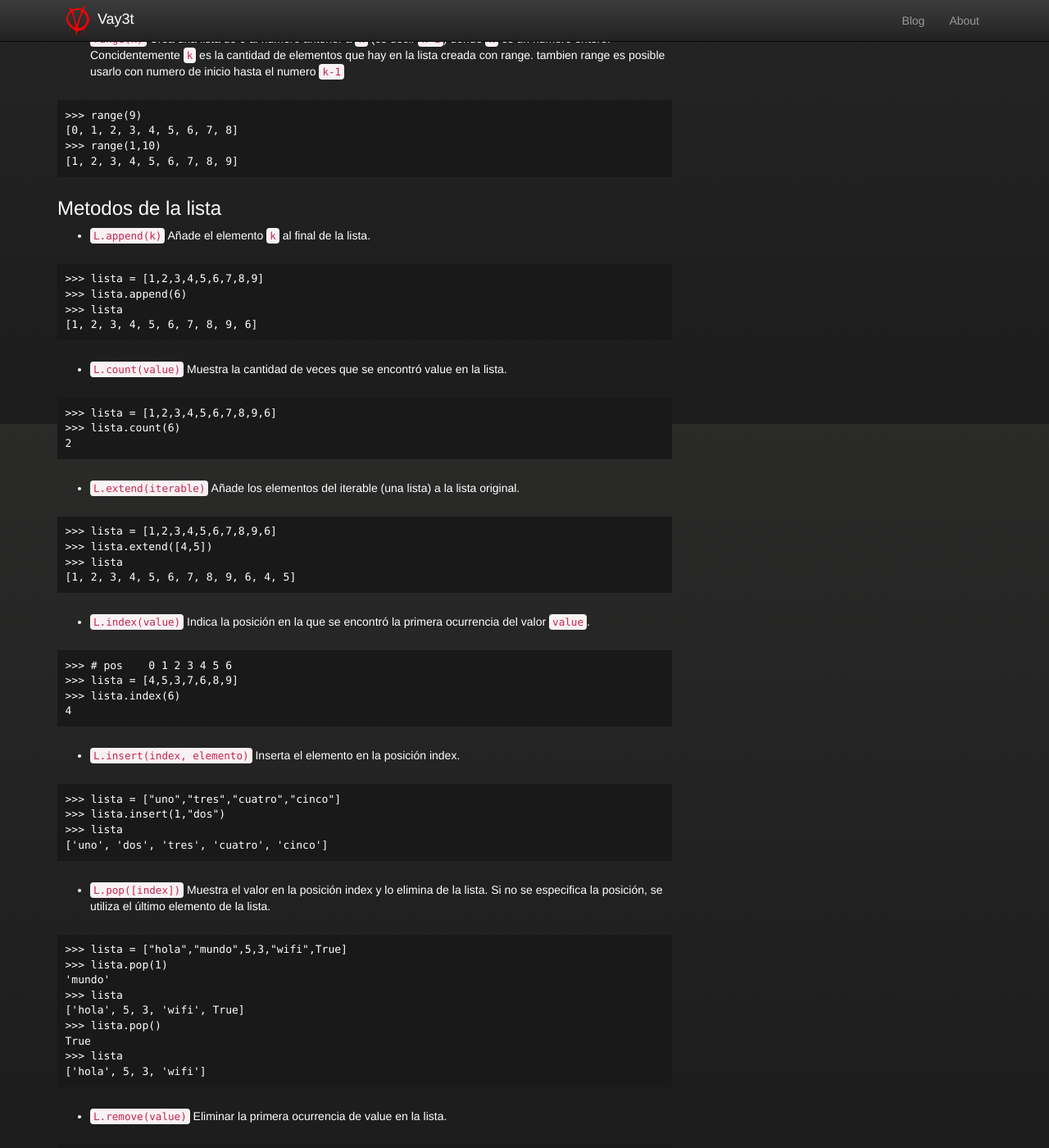
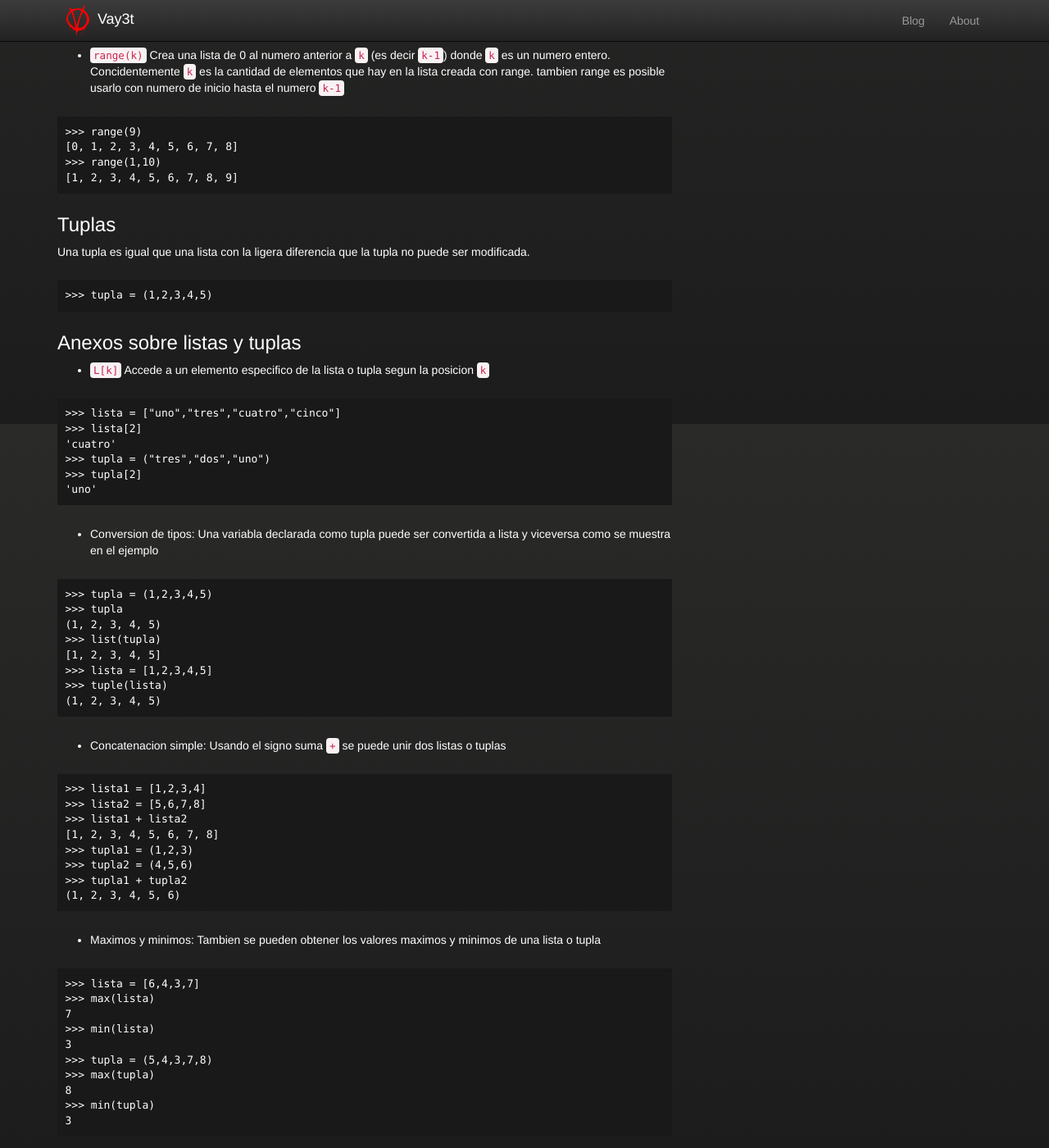
Before and after one commit to pvallejos/pvallejos.github.io, a Jekyll site: the page built from _posts/2017-10-21-Python-Part-2.md, in a window 1280 px wide and 1400 px high, scrolled down 383 px. Shown: the whole window at 82% size. Built offline with Jekyll 4.4.1, drawn with Linux system fonts in a browser that asks for light colours; nearby versions of some CDN libraries; comment, search, counter and statistics services are not loaded; some of the changed text lies outside the part shown.

Commit message:
Update 2017-10-21-Python-Part-2.md

````diff
--- a/_posts/2017-10-21-Python-Part-2.md
+++ b/_posts/2017-10-21-Python-Part-2.md
@@ -6,13 +6,12 @@ title: Python al dolor Capitulo 2
 Listas y Diccionarios en Python.
 
 # Listas
-Una lista es un conjunto de elementos, estos elementos estan ordenados desde el `0` hasta `n-1` donde `n` es la cantidad total de elementos que tiene una lista. Estos elementos pueden pertenecer a cualquier tipo de dato.
+Una lista es un conjunto de elementos, estos elementos estan ordenados desde el `0` hasta `n-1` donde `n` es la cantidad total de elementos que tiene una lista. Estos elementos pueden pertenecer a cualquier tipo de dato. En el ejemplo se muestra primero la posicion `pos` y la lista respectivamente (el numero 1 esta en la pocision 0 y asi)
 
 ```
 >>> # pos    0 1 2 3 4 5 6 7 8
 >>> lista = [1,2,3,4,5,6,7,8,9]
 ```
-
 
 * `range(k)`
 Crea una lista de 0 al numero anterior a `k` (es decir `k-1`) donde `k` es un numero entero. Concidentemente `k` es la cantidad de elementos que hay en la lista creada con range. tambien range es posible usarlo con numero de inicio hasta el numero `k-1`
@@ -24,8 +23,80 @@ Crea una lista de 0 al numero anterior a `k` (es decir `k-1`) donde `k` es un nu
 [1, 2, 3, 4, 5, 6, 7, 8, 9]
 ```
 
+### Tuplas
+Una tupla es igual que una lista con la ligera diferencia que la tupla no puede ser modificada.
+
+```
+>>> tupla = (1,2,3,4,5)
+```
+
+### Anexos sobre listas y tuplas
+
+* `L[k]` Accede a un elemento especifico de la lista o tupla segun la posicion `k`
+
+```
+>>> lista = ["uno","tres","cuatro","cinco"]
+>>> lista[2]
+'cuatro'
+>>> tupla = ("tres","dos","uno")
+>>> tupla[2]
+'uno'
+```
+
+* Conversion de tipos: Una variabla declarada como tupla puede ser convertida a lista y viceversa como se muestra en el ejemplo
+
+```
+>>> tupla = (1,2,3,4,5)
+>>> tupla
+(1, 2, 3, 4, 5)
+>>> list(tupla)
+[1, 2, 3, 4, 5]
+>>> lista = [1,2,3,4,5]
+>>> tuple(lista)
+(1, 2, 3, 4, 5)
+```
+
+* Concatenacion simple: Usando el signo suma `+` se puede unir dos listas o tuplas
+
+```
+>>> lista1 = [1,2,3,4]
+>>> lista2 = [5,6,7,8]
+>>> lista1 + lista2
+[1, 2, 3, 4, 5, 6, 7, 8]
+>>> tupla1 = (1,2,3)
+>>> tupla2 = (4,5,6)
+>>> tupla1 + tupla2
+(1, 2, 3, 4, 5, 6)
+```
+
+* Maximos y minimos: Tambien se pueden obtener los valores maximos y minimos de una lista o tupla
+
+```
+>>> lista = [6,4,3,7]
+>>> max(lista)
+7
+>>> min(lista)
+3
+>>> tupla = (5,4,3,7,8)
+>>> max(tupla)
+8
+>>> min(tupla)
+3
+```
+
+* Contar elementos: Al igual que con los strings se pueden contar la cantidad de elementos que tiene una lista o tupla
+
+```
+>>> lista = ["hola",34,54,3.2,True]
+>>> len(lista)
+5
+>>> tupla = ("adios",False,200,1.9)
+>>> len(tupla)
+4
+```
+
 ### Metodos de la lista
-
+Estos metodos son exclusivo de las listas. (no de las tuplas)
 
 * `L.append(k)`
 Añade el elemento `k` al final de la lista.
@@ -131,11 +202,11 @@ Ordena la lista de menor a mayor.
 
 
 # Diccionarios
+Parecido a las listas, con la leve diferencia que en cada elemento tiene 2 partes, una es la clave y la otra es el valor `D["clave":valor]`. Aca vemos un ejemplo de un diccionario donde sus claves son nombres de servicios y sus valores el numero de puerto.
 
 ```
 >>> dictionary = {"ftp":21,"ssh":22,"http":80,"https":443}
 ```
-
 
 ### Metodos del diccionario
 
````
